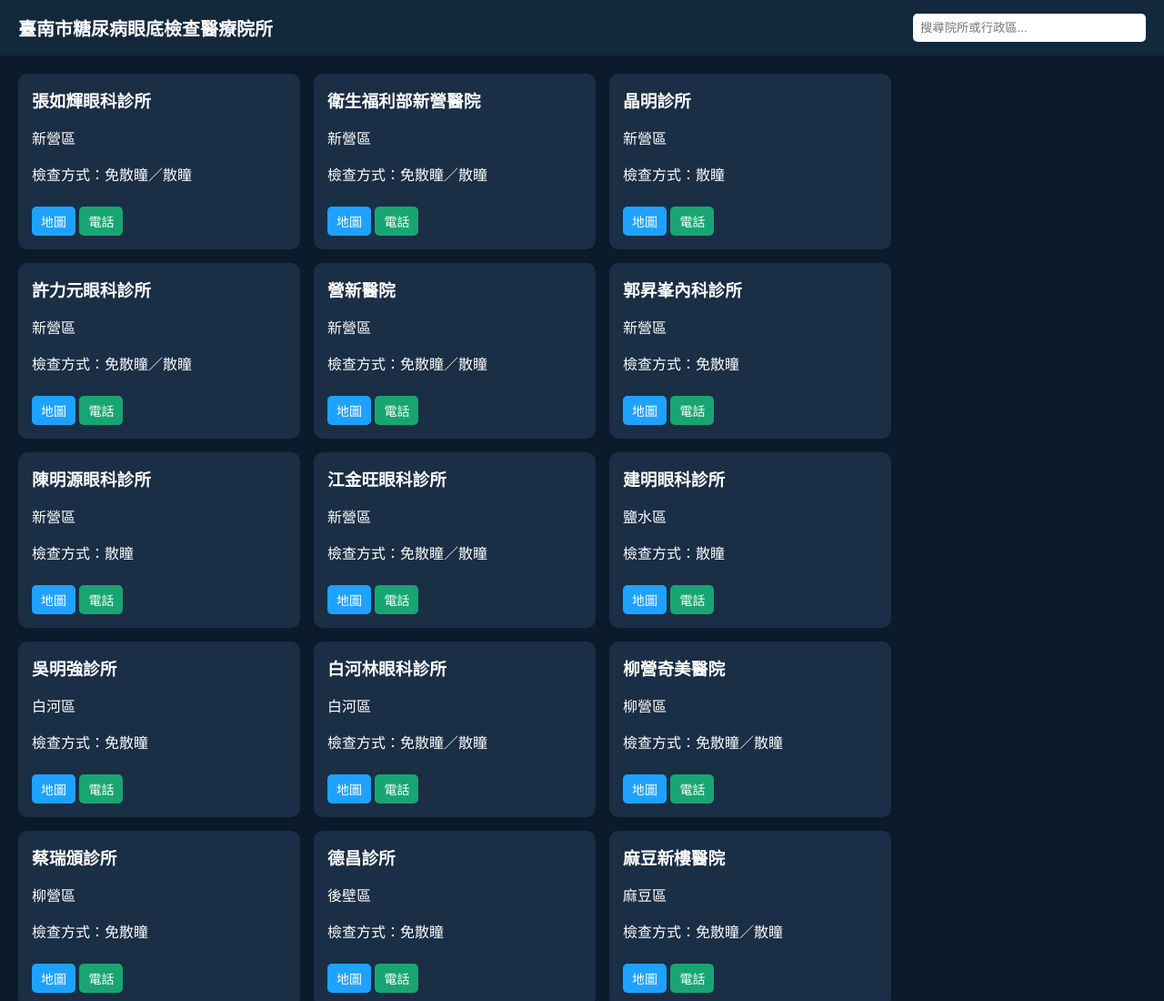
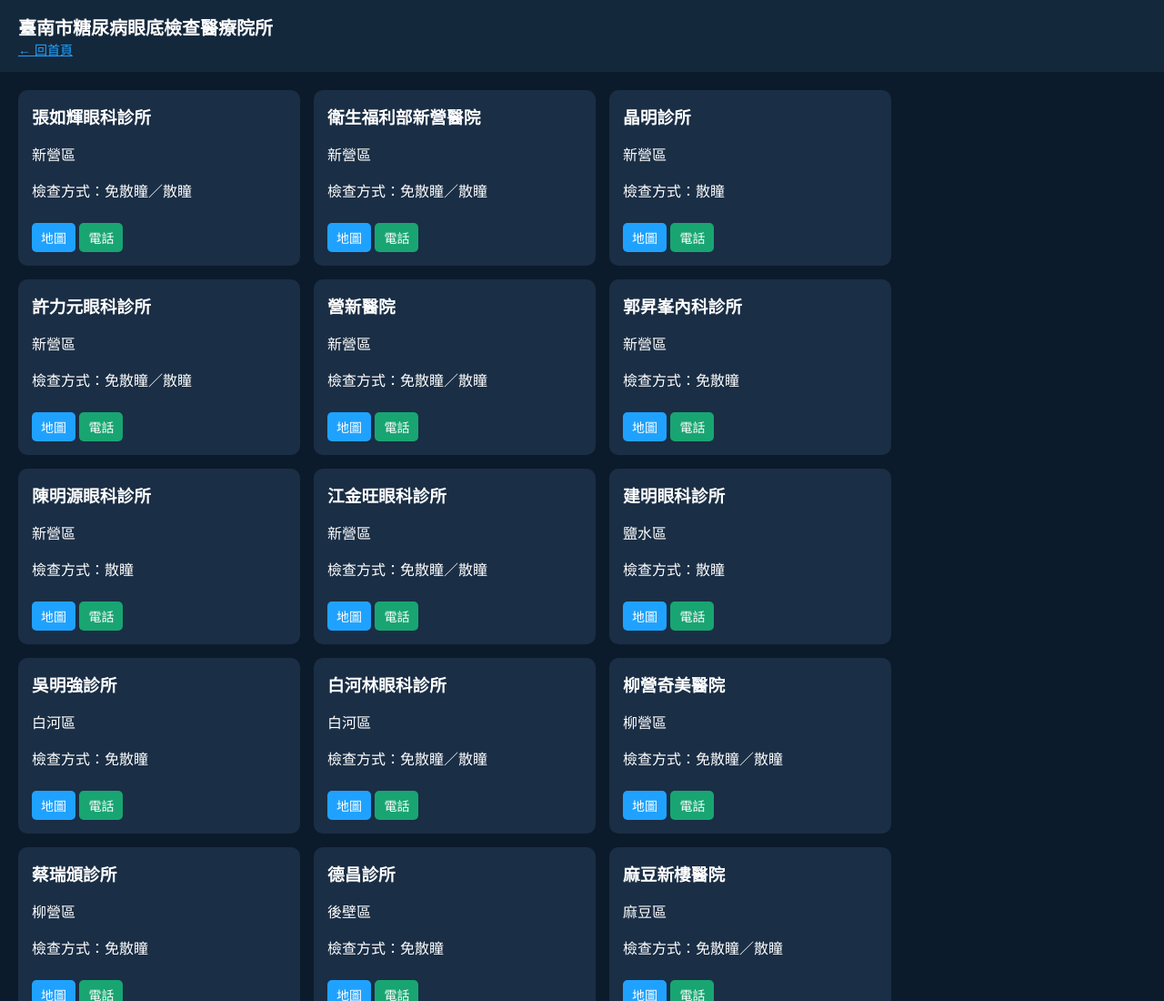
Before and after one commit to noeding311/health-info, a plain HTML site: page diabetes_eye.html in a window 1280 px wide. Shown: the top 1100 px of the page at 91% size. Drawn offline with Linux system fonts and the light colour scheme.

Commit message:
Update diabetes_eye.html

```diff
--- a/diabetes_eye.html
+++ b/diabetes_eye.html
@@ -81,9 +81,9 @@
 <body>
 
 <div class="header">
-    <h1>臺南市糖尿病眼底檢查醫療院所</h1>
-    <div class="search-box">
-        <input type="text" id="searchInput" placeholder="搜尋院所或行政區..." onkeyup="searchClinic()">
+    <div>
+        <h1>臺南市糖尿病眼底檢查醫療院所</h1>
+        <a href="index.html" style="color:#1fa2ff; font-size:14px;">← 回首頁</a>
     </div>
 </div>
 
```
